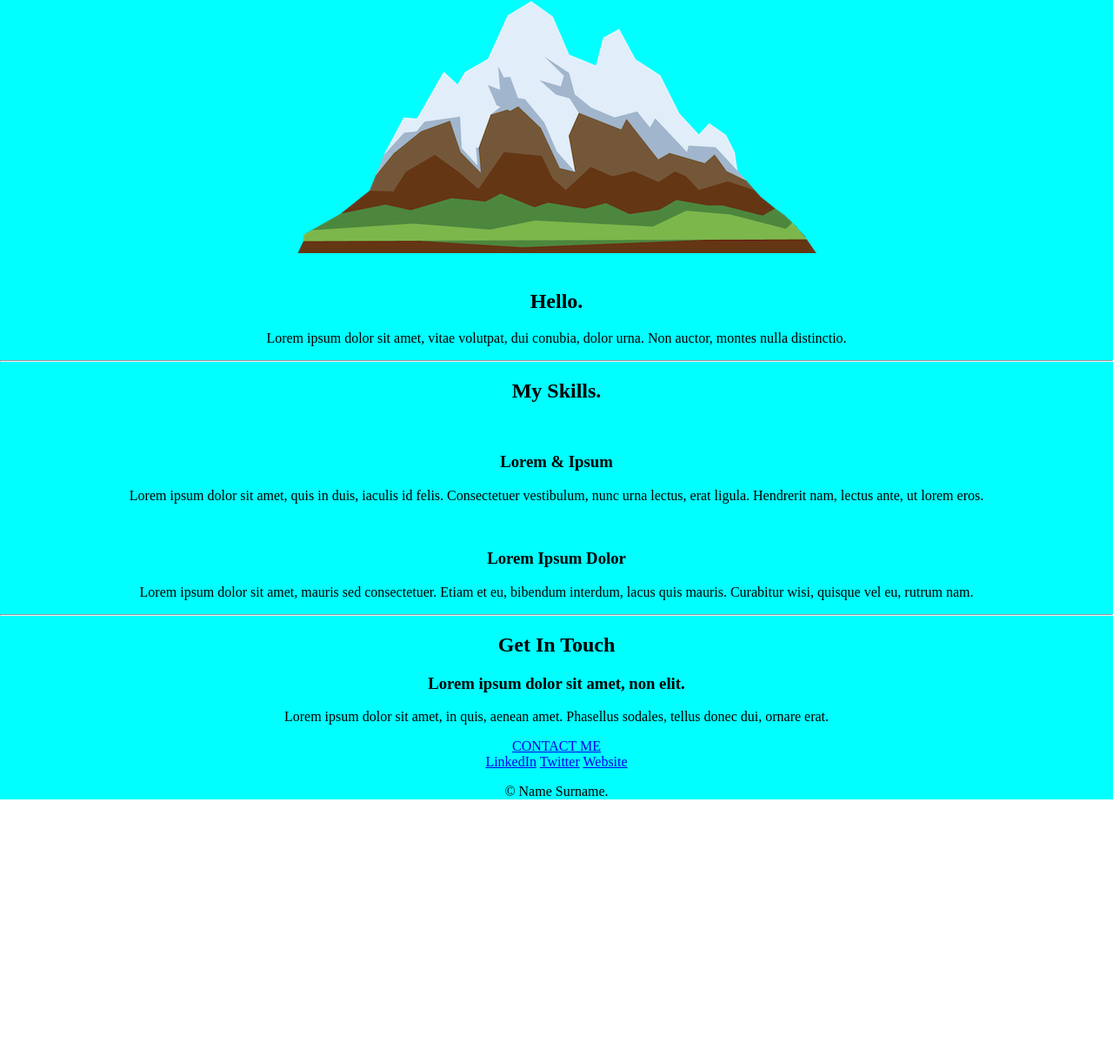
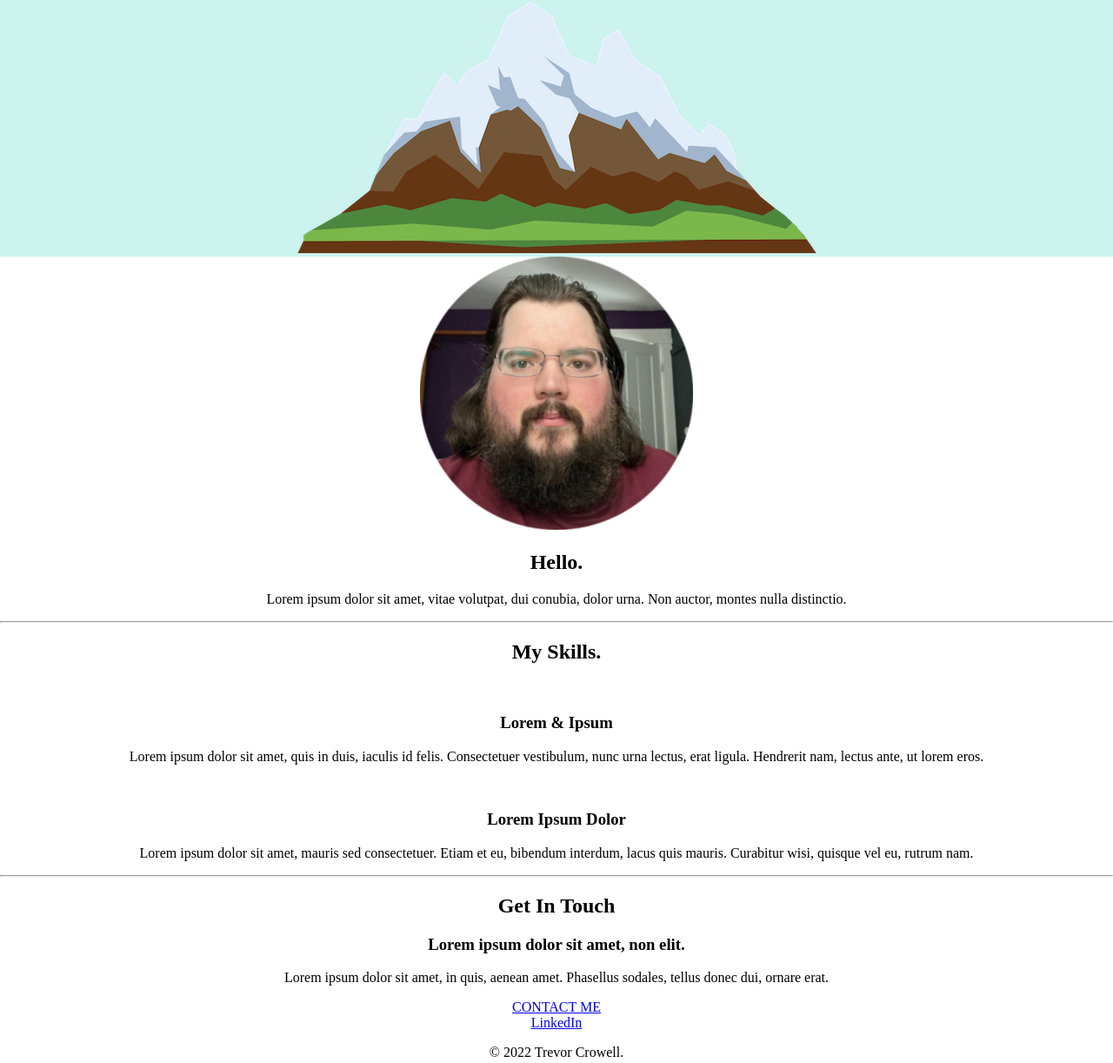
Before and after one commit to Crowley004/my-site-css, a plain HTML site: page index.html in a window 1280 px wide. Shown: the part 258-1480 px from the top of the page at 87% size. Before the commit the page ends 1193 px from the top, so only its background shows below. Drawn offline with Linux system fonts and the light colour scheme.

Commit message:
update 2

```diff
--- a/css/style.css
+++ b/css/style.css
@@ -16,17 +16,16 @@ h1 {
   position: absolute;
 }
 .top-container {
-  background-color: aqua;
+  background-color: #CCF3EE;
   padding-top: 100px;
   position: relative;
-}
-.middle-container {
-
-}
-.bottom-container {
 }
 .bottom-cloud{
   position: absolute;
   left: 300px;
   bottom: 300;
 }
+.me{
+  max-width: 25%;
+  max-height: auto;
+}
--- a/index.html
+++ b/index.html
@@ -13,9 +13,10 @@
       <p>a <span class="pro">pro</span>grammer.</p>
       <img class="bottom-cloud" src="images/cloud.png" alt="a cloud">
       <img src="images/mountain.png" alt="mountain-image">
+      </div>
       <div class="middle-container">
         <div class="profile">
-          <img src="" alt="">
+          <img  class="me" src="./me.png" alt="trevor-image">
           <h2>Hello.</h2>
           <p>Lorem ipsum dolor sit amet, vitae volutpat, dui conubia, dolor urna. Non auctor, montes nulla distinctio.</p>
         </div>
@@ -38,16 +39,14 @@
           <h2>Get In Touch</h2>
           <h3>Lorem ipsum dolor sit amet, non elit.</h3>
           <p>Lorem ipsum dolor sit amet, in quis, aenean amet. Phasellus sodales, tellus donec dui, ornare erat.</p>
-          <a class="btn" href="mailto:name@email.com">CONTACT ME</a>
+          <a class="btn" href="mailto:trevor.crowell1985@gamil.com">CONTACT ME</a>
         </div>
       </div>
 
 
       <div class="bottom-container">
-        <a class="footer-link" href="https://www.linkedin.com/">LinkedIn</a>
-        <a class="footer-link" href="https://twitter.com/">Twitter</a>
-        <a class="footer-link" href="https://www.appbrewery.co/">Website</a>
-        <p>© Name Surname.</p>
+        <a class="footer-link" href="https://www.linkedin.com/in/trevor-crowell">LinkedIn</a>
+        <p>© 2022 Trevor Crowell.</p>
       </div>
 
     </div>
```
Also changed, not shown: me.png (added).
